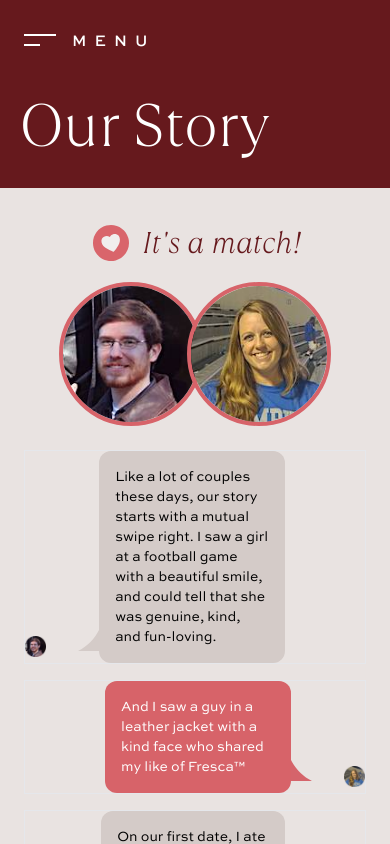
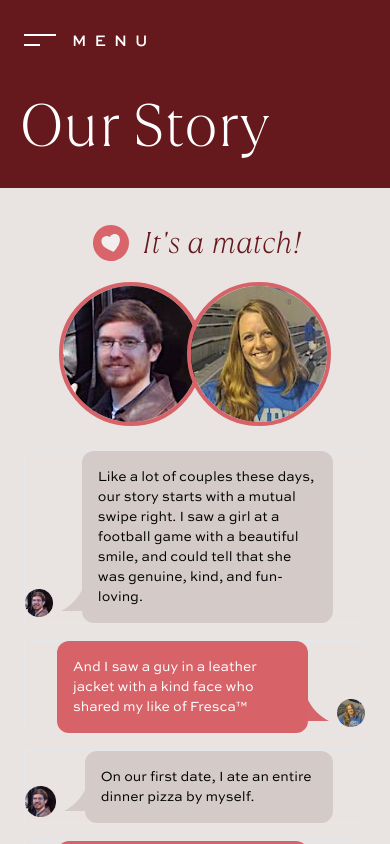
Before and after one commit to andrewmillen/millenwedding, a Next.js app: page /our-story in a window 390 px wide. Shown: the top 844 px of the page. Built offline with nearby package versions, Linux system fonts and the light colour scheme; what @tailwindcss/typography would draw is missing.

Commit message:
Responsive tweaks

```diff
--- a/components/ChatBubble.js
+++ b/components/ChatBubble.js
@@ -11,8 +11,8 @@ export default function ChatBubble({
     return (
         <>
             {alternate ? (
-                <div className="flex w-full justify-end mb-4 border pl-20 lg:pl-0">
-                    <div className="flex items-end justify-end space-x-8 w-full">
+                <div className="flex w-full justify-end mb-4 border pl-8 lg:pl-0">
+                    <div className="flex items-end justify-end space-x-2 lg:space-x-8 w-full">
                         <div className="flex items-end">
                             <div className="font-sansregular max-w-md lg:max-w-xl text-sm md:text-base flex-1 p-4 lg:p-6 lg:px-8 bg-wineLight text-white rounded-xl">
                                 {text}
@@ -51,8 +51,8 @@ export default function ChatBubble({
                     </div>
                 </div>
             ) : (
-                <div className="flex w-full justify-start mb-4 border pr-20 lg:pr-0">
-                    <div className="flex items-end space-x-8 w-full">
+                <div className="flex w-full justify-start mb-4 border pr-8 lg:pr-0">
+                    <div className="flex items-end space-x-2 lg:space-x-8 w-full">
                         <div className="w-12">
                             <Image
                                 src="/chat-andrew.png"
--- a/pages/the-day-of.js
+++ b/pages/the-day-of.js
@@ -20,7 +20,7 @@ export default function theDayOf() {
             <PageHeader title="The Day Of" />
             <div className="container">
                 <div className="flex flex-col lg:flex-row lg:space-x-16 py-8 md:py-16">
-                    <div className="w-1/2 flex-shrink-0">
+                    <div className="lg:w-1/2 lg:flex-shrink-0">
                         <p className="mb-4 lg:text-xl max-w-6xl">
                             Date:{' '}
                             <span className="font-sanslight">
@@ -68,7 +68,7 @@ export default function theDayOf() {
                             </span>
                         </p>
                     </div>
-                    <div className="w-1/2">
+                    <div className="lg:w-1/2">
                         <Image
                             src="/chapel.jpg"
                             width={700}
```
